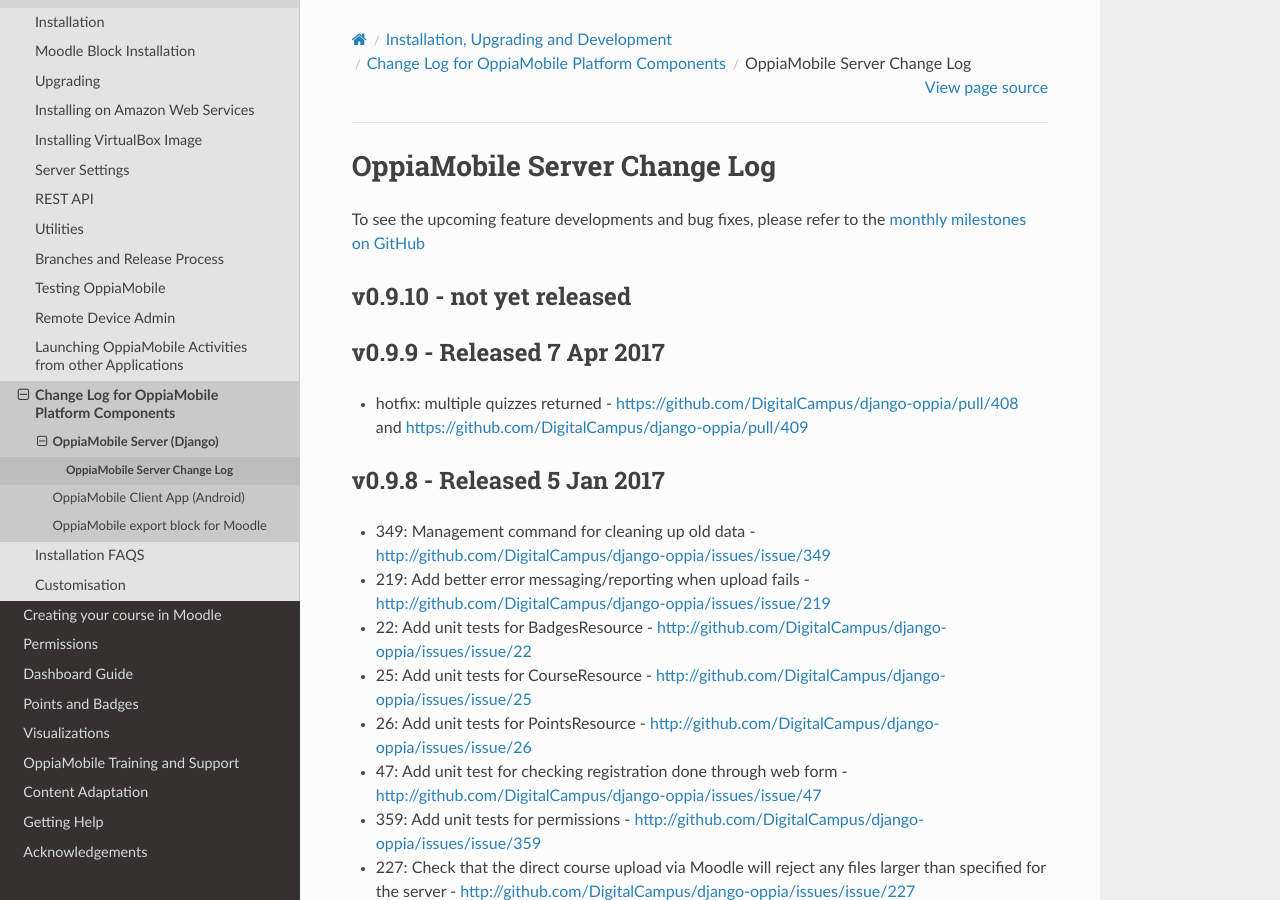
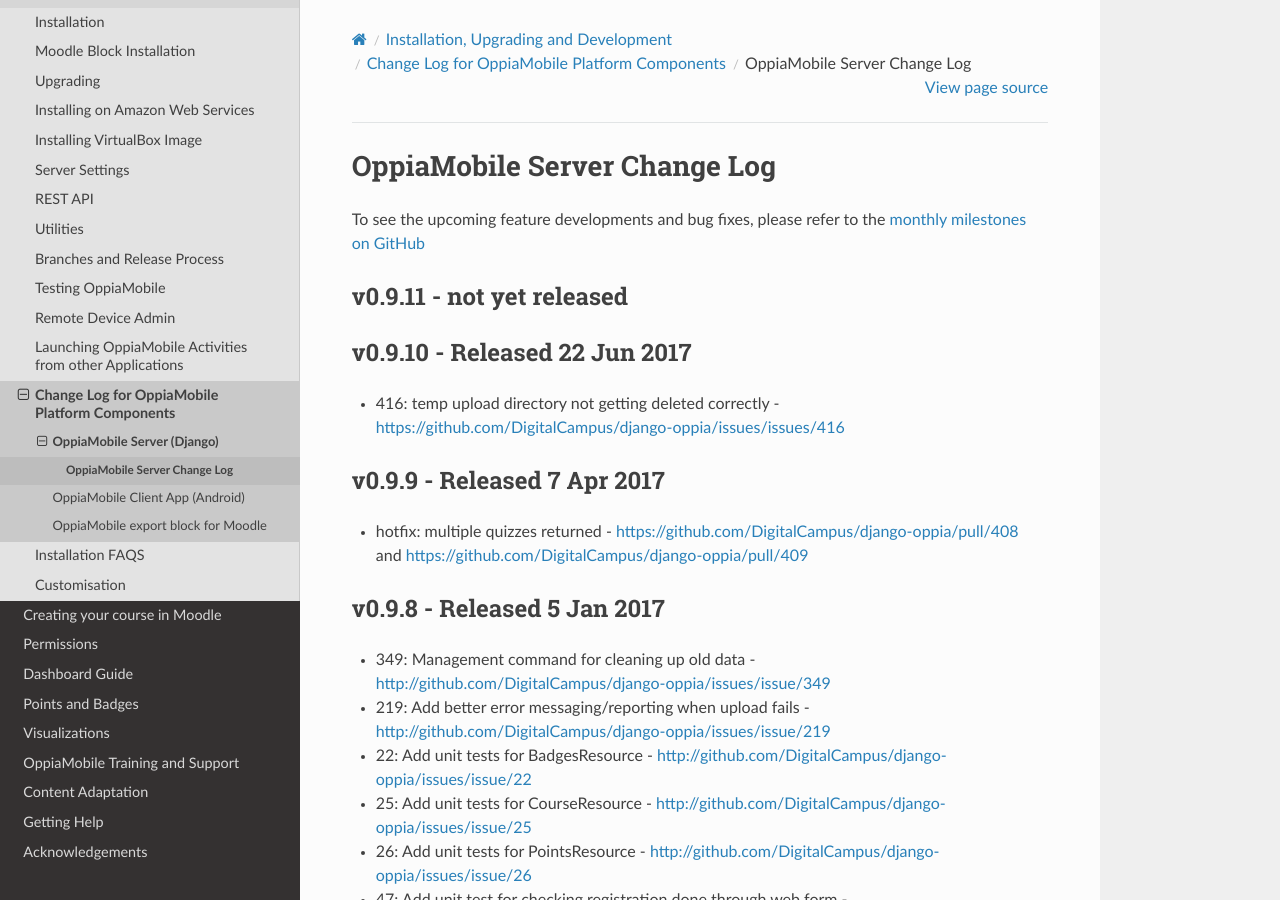
Before and after one commit to DigitalCampus/django-oppia, a Sphinx documentation site: the page built from docs/dev/changelog_server.rst, in a window 1280 px wide and 900 px high. Built offline with Sphinx 7.4.7 and the Read the Docs theme 2.0.0, drawn with Linux system fonts in a browser that asks for light colours; the version number is read from the project's files by our own code.

Commit message:
update docs and release no

```diff
--- a/docs/conf.py
+++ b/docs/conf.py
@@ -58,9 +58,9 @@
 # built documents.
 #
 # The short X.Y version.
-version = '0.9.8'
+version = '0.9.10'
 # The full version, including alpha/beta/rc tags.
-release = '0.9.8'
+release = '0.9.10'
 
 # The language for content autogenerated by Sphinx. Refer to documentation
 # for a list of supported languages.
--- a/docs/dev/changelog_server.rst
+++ b/docs/dev/changelog_server.rst
@@ -4,12 +4,18 @@
 To see the upcoming feature developments and bug fixes, please refer to the `monthly milestones on GitHub <https://github.com/DigitalCampus/django-oppia/milestones>`_
 
 
-.. _serverv0.9.10:
+.. _serverv0.9.11:
 
-v0.9.10 - not yet released
+v0.9.11 - not yet released
 --------------------------------
 
 
+.. _serverv0.9.10:
+
+v0.9.10 - Released 22 Jun 2017
+--------------------------------
+
+* 416: temp upload directory not getting deleted correctly - https://github.com/DigitalCampus/django-oppia/issues/issues/416
 
 .. _serverv0.9.9:
 
--- a/oppia/__init__.py
+++ b/oppia/__init__.py
@@ -1 +1 @@
-VERSION = (0, 9, 8, 'beta', 0)
+VERSION = (0, 9, 10, 'beta', 0)
--- a/setup.py
+++ b/setup.py
@@ -8,7 +8,7 @@
 
 setup(
     name='django-oppia',
-    version='0.9.8',
+    version='0.9.10',
     packages=['oppia',
               'oppia.quiz',
               'oppia.api',
```
